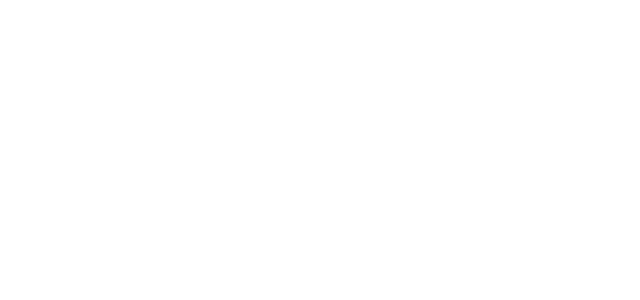
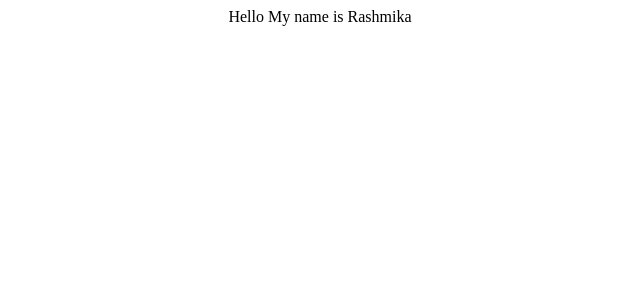
Before and after one commit to rashmikanaveen/HTML_Works, a React (Create React App) app in the folder CRUDApp/client/: page / in a window 1280 px wide. Shown: the top 300 px of the page, without its empty margins (320-960 px from the left). Built offline with nearby package versions, Linux system fonts and the light colour scheme.

Commit message:
Refactor App component to add greeting message

```diff
--- a/CRUDApp/client/src/App.js
+++ b/CRUDApp/client/src/App.js
@@ -4,7 +4,7 @@
 function App() {
   return (
     <div className="App">
-
+      Hello My name is Rashmika
     </div>
   );
 }
```
